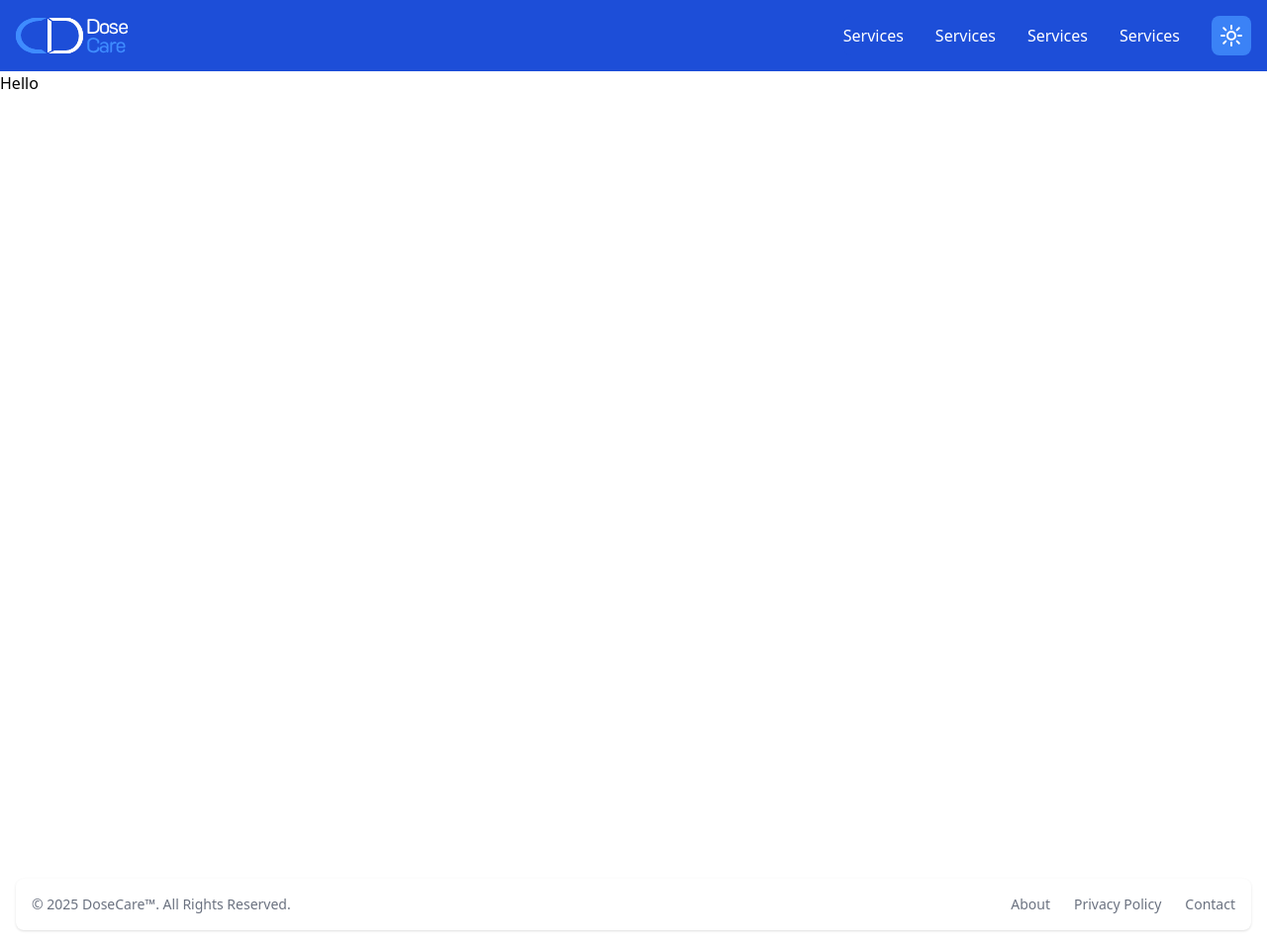
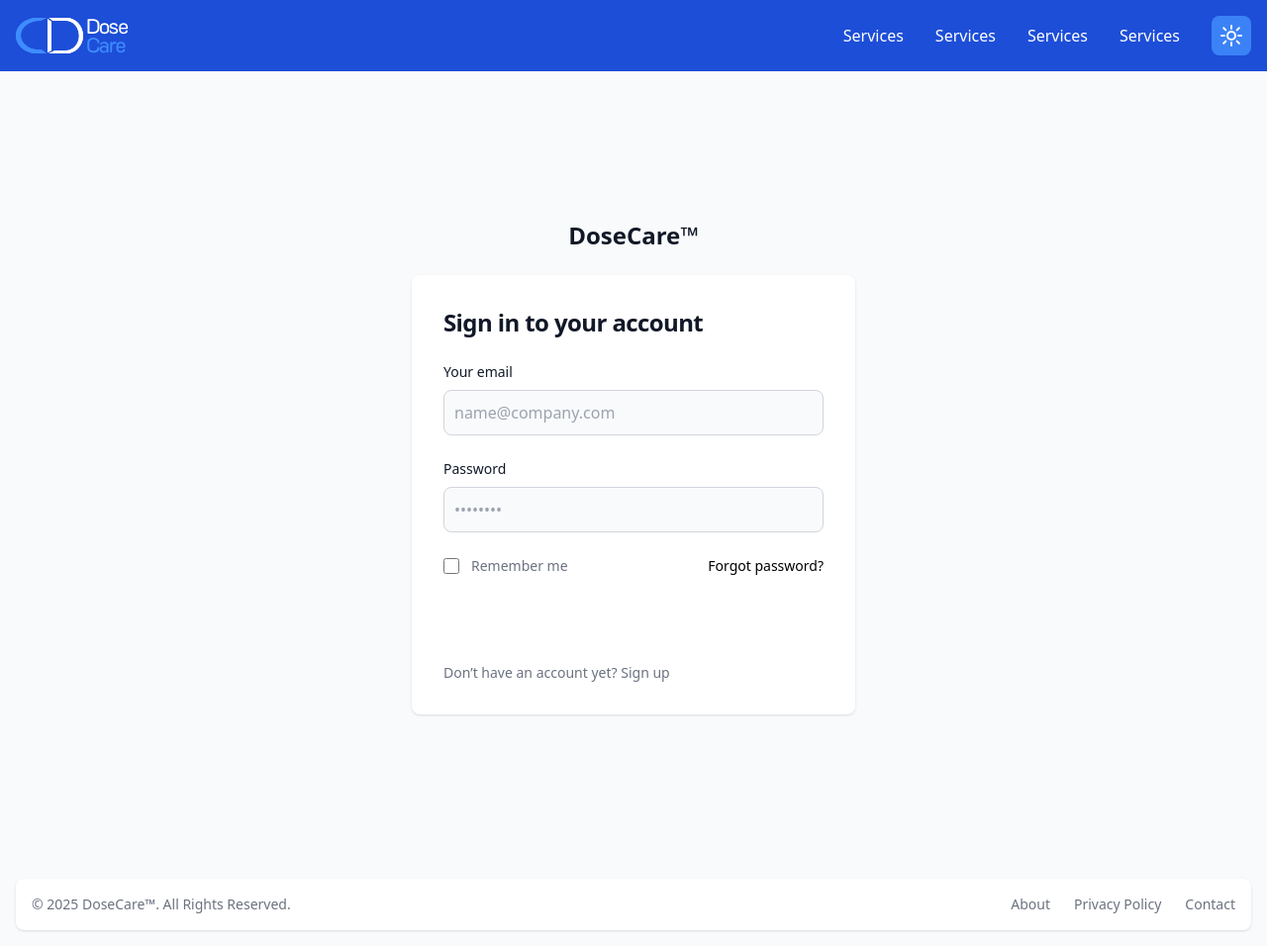
Before and after one commit to Steven-Mansour/DoseCare, a Flask app: page / in a window 1280 px wide. Shown: the whole page at 99% size. Run offline with Flask 3, Linux system fonts and the light colour scheme.

Commit message:
create login page

```diff
--- a/main.py
+++ b/main.py
@@ -10,4 +10,4 @@
     #    new_user = User(name="steven")
     #    db.session.add(new_user)
     #    db.session.commit()
-    return render_template('base.html')
+    return render_template('login.html')
--- a/static/css/output.css
+++ b/static/css/output.css
@@ -1793,6 +1793,22 @@
   margin-top: 0.75rem;
 }
 
+.mb-2 {
+  margin-bottom: 0.5rem;
+}
+
+.mb-6 {
+  margin-bottom: 1.5rem;
+}
+
+.ml-3 {
+  margin-left: 0.75rem;
+}
+
+.mr-2 {
+  margin-right: 0.5rem;
+}
+
 .block {
   display: block;
 }
@@ -1833,10 +1849,27 @@
   height: 100%;
 }
 
+.h-4 {
+  height: 1rem;
+}
+
+.h-5 {
+  height: 1.25rem;
+}
+
 .min-h-screen {
   min-height: 100vh;
 }
 
+.min-h-lvh {
+  min-height: 100lvh;
+}
+
+.min-h-fit {
+  min-height: -moz-fit-content;
+  min-height: fit-content;
+}
+
 .w-10 {
   width: 2.5rem;
 }
@@ -1857,6 +1890,14 @@
   width: 1.5rem;
 }
 
+.w-4 {
+  width: 1rem;
+}
+
+.w-8 {
+  width: 2rem;
+}
+
 .max-w-screen-xl {
   max-width: 1280px;
 }
@@ -1867,6 +1908,10 @@
 
 .flex-wrap {
   flex-wrap: wrap;
+}
+
+.items-start {
+  align-items: flex-start;
 }
 
 .items-center {
@@ -1887,6 +1932,12 @@
   margin-left: calc(0.75rem * calc(1 - var(--tw-space-x-reverse)));
 }
 
+.space-y-4 > :not([hidden]) ~ :not([hidden]) {
+  --tw-space-y-reverse: 0;
+  margin-top: calc(1rem * calc(1 - var(--tw-space-y-reverse)));
+  margin-bottom: calc(1rem * var(--tw-space-y-reverse));
+}
+
 .divide-y > :not([hidden]) ~ :not([hidden]) {
   --tw-divide-y-reverse: 0;
   border-top-width: calc(1px * calc(1 - var(--tw-divide-y-reverse)));
@@ -1928,6 +1979,11 @@
   border-color: rgb(229 231 235 / var(--tw-border-opacity, 1));
 }
 
+.border-gray-300 {
+  --tw-border-opacity: 1;
+  border-color: rgb(209 213 219 / var(--tw-border-opacity, 1));
+}
+
 .bg-blue-700 {
   --tw-bg-opacity: 1;
   background-color: rgb(29 78 216 / var(--tw-bg-opacity, 1));
@@ -1979,6 +2045,14 @@
 
 .p-4 {
   padding: 1rem;
+}
+
+.p-2\.5 {
+  padding: 0.625rem;
+}
+
+.p-6 {
+  padding: 1.5rem;
 }
 
 .px-3 {
@@ -2001,6 +2075,26 @@
   padding-bottom: 0.5rem;
 }
 
+.px-5 {
+  padding-left: 1.25rem;
+  padding-right: 1.25rem;
+}
+
+.px-6 {
+  padding-left: 1.5rem;
+  padding-right: 1.5rem;
+}
+
+.py-2\.5 {
+  padding-top: 0.625rem;
+  padding-bottom: 0.625rem;
+}
+
+.py-8 {
+  padding-top: 2rem;
+  padding-bottom: 2rem;
+}
+
 .pt-4 {
   padding-top: 1rem;
 }
@@ -2035,6 +2129,11 @@
   line-height: 1.25rem;
 }
 
+.text-xl {
+  font-size: 1.25rem;
+  line-height: 1.75rem;
+}
+
 .font-medium {
   font-weight: 500;
 }
@@ -2045,6 +2144,22 @@
 
 .font-semibold {
   font-weight: 600;
+}
+
+.font-bold {
+  font-weight: 700;
+}
+
+.font-light {
+  font-weight: 300;
+}
+
+.leading-tight {
+  line-height: 1.25;
+}
+
+.tracking-tight {
+  letter-spacing: -0.025em;
 }
 
 .text-gray-500 {
@@ -2243,11 +2392,24 @@
   --tw-ring-color: rgb(75 85 99 / var(--tw-ring-opacity, 1));
 }
 
+.dark\:focus\:ring-blue-500:focus:is(.dark *) {
+  --tw-ring-opacity: 1;
+  --tw-ring-color: rgb(59 130 246 / var(--tw-ring-opacity, 1));
+}
+
 @media (min-width: 640px) {
   .sm\:mt-0 {
     margin-top: 0px;
   }
 
+  .sm\:max-w-md {
+    max-width: 28rem;
+  }
+
+  .sm\:p-8 {
+    padding: 2rem;
+  }
+
   .sm\:text-center {
     text-align: center;
   }
@@ -2272,6 +2434,14 @@
 
   .md\:hidden {
     display: none;
+  }
+
+  .md\:h-screen {
+    height: 100vh;
+  }
+
+  .md\:min-h-screen {
+    min-height: 100vh;
   }
 
   .md\:w-auto {
@@ -2296,6 +2466,12 @@
     margin-left: calc(2rem * calc(1 - var(--tw-space-x-reverse)));
   }
 
+  .md\:space-y-6 > :not([hidden]) ~ :not([hidden]) {
+    --tw-space-y-reverse: 0;
+    margin-top: calc(1.5rem * calc(1 - var(--tw-space-y-reverse)));
+    margin-bottom: calc(1.5rem * var(--tw-space-y-reverse));
+  }
+
   .md\:border-0 {
     border-width: 0px;
   }
@@ -2318,6 +2494,11 @@
     padding: 0px;
   }
 
+  .md\:text-2xl {
+    font-size: 1.5rem;
+    line-height: 2rem;
+  }
+
   .md\:text-blue-700 {
     --tw-text-opacity: 1;
     color: rgb(29 78 216 / var(--tw-text-opacity, 1));
@@ -2366,6 +2547,19 @@
   }
 }
 
+@media (min-width: 1024px) {
+  .lg\:py-0 {
+    padding-top: 0px;
+    padding-bottom: 0px;
+  }
+}
+
+@media (min-width: 1280px) {
+  .xl\:p-0 {
+    padding: 0px;
+  }
+}
+
 .rtl\:space-x-reverse:where([dir="rtl"], [dir="rtl"] *) > :not([hidden]) ~ :not([hidden]) {
   --tw-space-x-reverse: 1;
 }
--- a/templates/base.html
+++ b/templates/base.html
@@ -119,8 +119,8 @@
 
 </div>
 
-<body>
-    <div id="content" class="min-h-screen">{% block content %}Hello{% endblock %}</div>
+<body class="bg-gray-50 dark:bg-gray-900">
+    <div id="content" class="min-h-fit md:min-h-screen">{% block content %}{% endblock %}</div>
     <div id="footer">
         <div>
             {% block footer %}
--- /dev/null
+++ b/templates/login.html
@@ -0,0 +1,58 @@
+{%extends "base.html"%}
+{% block title %}Login{% endblock %}
+
+{% block content %}
+<section class="bg-gray-50 dark:bg-gray-900">
+    <div class="flex flex-col items-center justify-center px-6 py-8 mx-auto md:h-screen lg:py-0">
+        <a href="#" class="flex items-center mb-6 text-2xl font-semibold text-gray-900 dark:text-white">
+            DoseCare™
+        </a>
+        <div
+            class="w-full bg-white rounded-lg shadow dark:border md:mt-0 sm:max-w-md xl:p-0 dark:bg-gray-800 dark:border-gray-700">
+            <div class="p-6 space-y-4 md:space-y-6 sm:p-8">
+                <h1 class="text-xl font-bold leading-tight tracking-tight text-gray-900 md:text-2xl dark:text-white">
+                    Sign in to your account
+                </h1>
+                <form class="space-y-4 md:space-y-6" action="#">
+                    <div>
+                        <label for="email" class="block mb-2 text-sm font-medium text-gray-900 dark:text-white">Your
+                            email</label>
+                        <input type="email" name="email" id="email"
+                            class="bg-gray-50 border border-gray-300 text-gray-900 rounded-lg focus:ring-primary-600 focus:border-primary-600 block w-full p-2.5 dark:bg-gray-700 dark:border-gray-600 dark:placeholder-gray-400 dark:text-white dark:focus:ring-blue-500 dark:focus:border-blue-500"
+                            placeholder="name@company.com" required="">
+                    </div>
+                    <div>
+                        <label for="password"
+                            class="block mb-2 text-sm font-medium text-gray-900 dark:text-white">Password</label>
+                        <input type="password" name="password" id="password" placeholder="••••••••"
+                            class="bg-gray-50 border border-gray-300 text-gray-900 rounded-lg focus:ring-primary-600 focus:border-primary-600 block w-full p-2.5 dark:bg-gray-700 dark:border-gray-600 dark:placeholder-gray-400 dark:text-white dark:focus:ring-blue-500 dark:focus:border-blue-500"
+                            required="">
+                    </div>
+                    <div class="flex items-center justify-between">
+                        <div class="flex items-start">
+                            <div class="flex items-center h-5">
+                                <input id="remember" aria-describedby="remember" type="checkbox"
+                                    class="w-4 h-4 border border-gray-300 rounded bg-gray-50 focus:ring-3 focus:ring-primary-300 dark:bg-gray-700 dark:border-gray-600 dark:focus:ring-primary-600 dark:ring-offset-gray-800"
+                                    required="">
+                            </div>
+                            <div class="ml-3 text-sm">
+                                <label for="remember" class="text-gray-500 dark:text-gray-300">Remember me</label>
+                            </div>
+                        </div>
+                        <a href="#"
+                            class="text-sm font-medium text-primary-600 hover:underline dark:text-primary-500">Forgot
+                            password?</a>
+                    </div>
+                    <button type="submit"
+                        class="w-full text-white bg-primary-600 hover:bg-primary-700 focus:ring-4 focus:outline-none focus:ring-primary-300 font-medium rounded-lg text-sm px-5 py-2.5 text-center dark:bg-primary-600 dark:hover:bg-primary-700 dark:focus:ring-primary-800">Sign
+                        in</button>
+                    <p class="text-sm font-light text-gray-500 dark:text-gray-400">
+                        Don’t have an account yet? <a href="#"
+                            class="font-medium text-primary-600 hover:underline dark:text-primary-500">Sign up</a>
+                    </p>
+                </form>
+            </div>
+        </div>
+    </div>
+</section>
+{% endblock %}
```
Also changed, not shown: other parts of static/css/output.css (+44 -0 lines).
